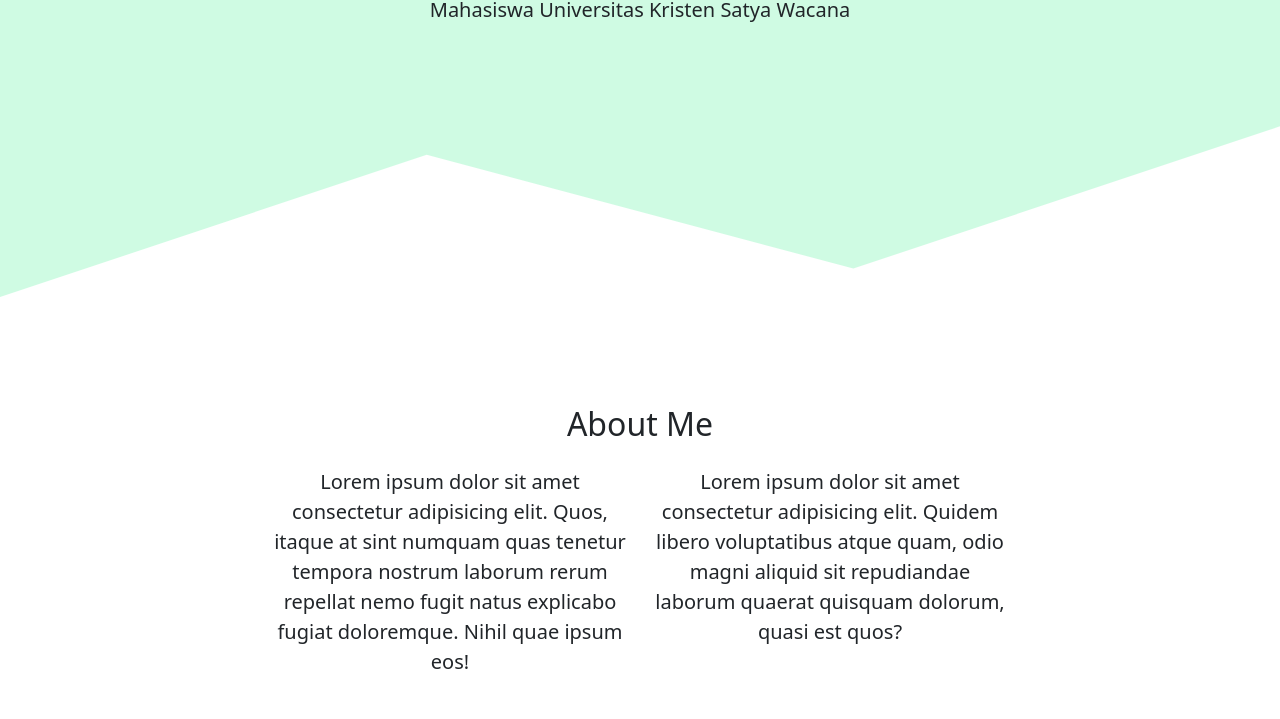
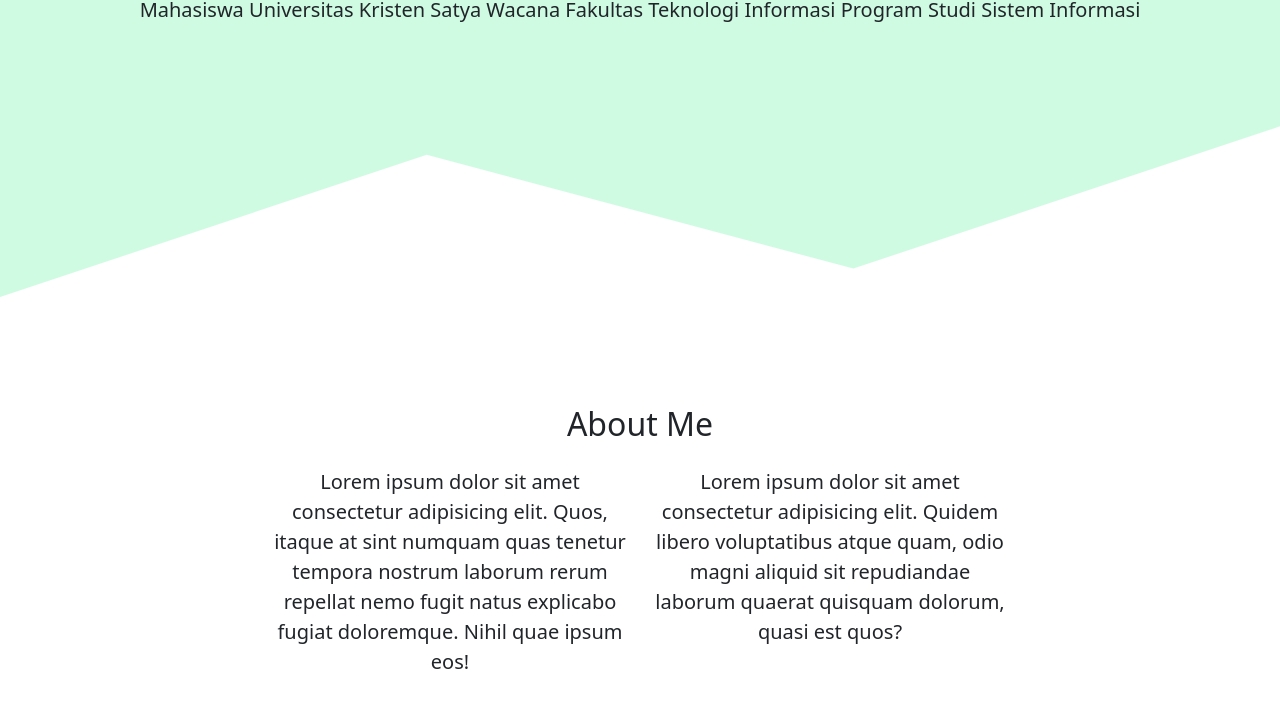
Before and after one commit to Mursidsetyo/Portfolio, a plain HTML site: page index.html in a window 1280 px wide. Shown: the part 381-1100 px from the top of the page. Drawn offline with nearby package versions, Linux system fonts and the light colour scheme.

Commit message:
ubah deskripsi

```diff
--- a/index.html
+++ b/index.html
@@ -42,7 +42,7 @@
     <section class="jumbotron text-center">
       <img src="img/WhatsApp Image 2021-08-22 at 14.15.38 (2).jpeg" alt="Mursid Setyo" width="200" class="rounded-circle img-thumbnail" />
       <h1 class="display-4">Mursid Setyo</h1>
-      <p class="lead">Mahasiswa Universitas Kristen Satya Wacana</p>
+      <p class="lead">Mahasiswa Universitas Kristen Satya Wacana Fakultas Teknologi Informasi Program Studi Sistem Informasi</p>
       <svg xmlns="http://www.w3.org/2000/svg" viewBox="0 0 1440 320"><path fill="#fff" fill-opacity="1" d="M0,288L480,128L960,256L1440,96L1440,320L960,320L480,320L0,320Z"></path></svg>
     </section>
     <!--akhir jumbotron-->
```
